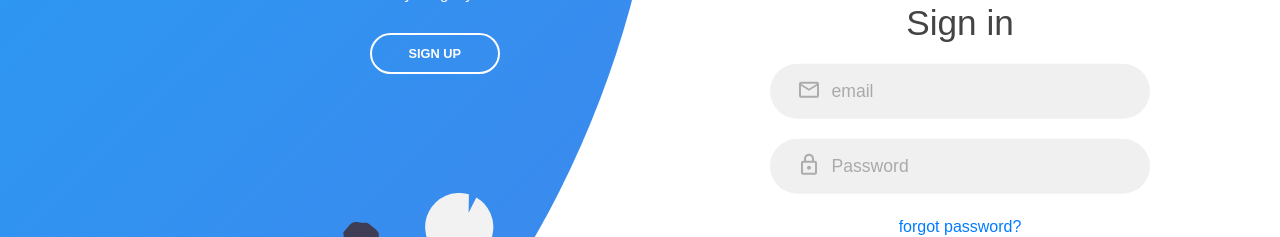
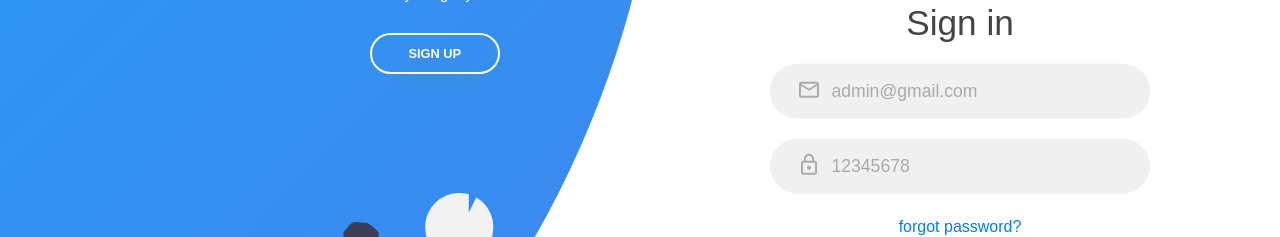
Before and after one commit to Souradeep2000/art-aficionado-frontend, a React (Create React App) app: page /sign in a window 1280 px wide. Shown: the part 178-415 px from the top of the page. Built offline with nearby package versions, Linux system fonts and the light colour scheme; a web font is replaced by a local one.

Commit message:
netlify deploy success

```diff
--- a/src/registration/Regis.jsx
+++ b/src/registration/Regis.jsx
@@ -125,7 +125,7 @@ function Regis() {
                 </div>
                 <input
                   type="email"
-                  placeholder="email"
+                  placeholder="admin@gmail.com"
                   value={email}
                   onChange={(e) => Setemail(e.target.value)}
                 />
@@ -136,7 +136,7 @@ function Regis() {
                 </div>
                 <input
                   type="password"
-                  placeholder="Password"
+                  placeholder="12345678"
                   value={password}
                   onChange={(e) => Setpassword(e.target.value)}
                 />
```
